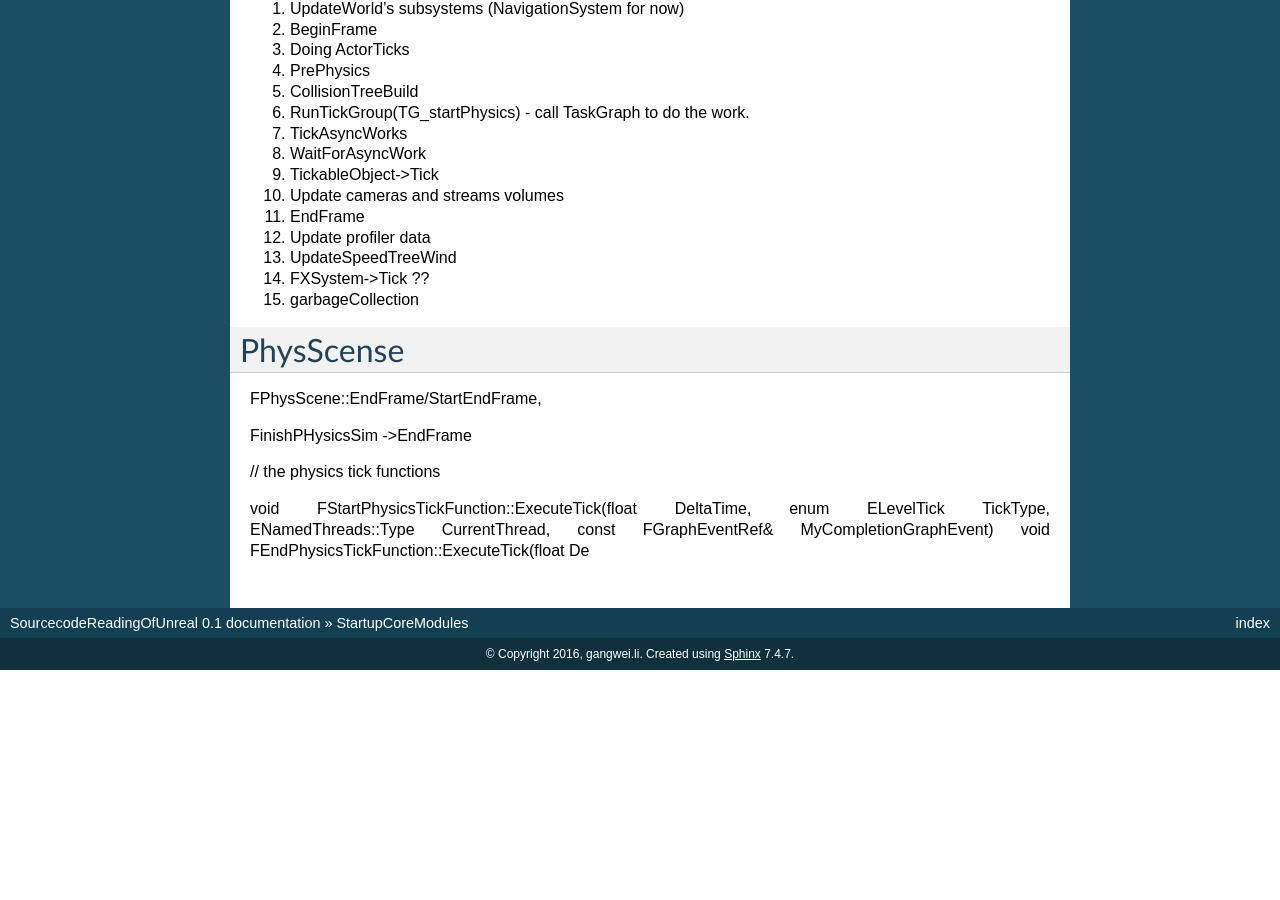
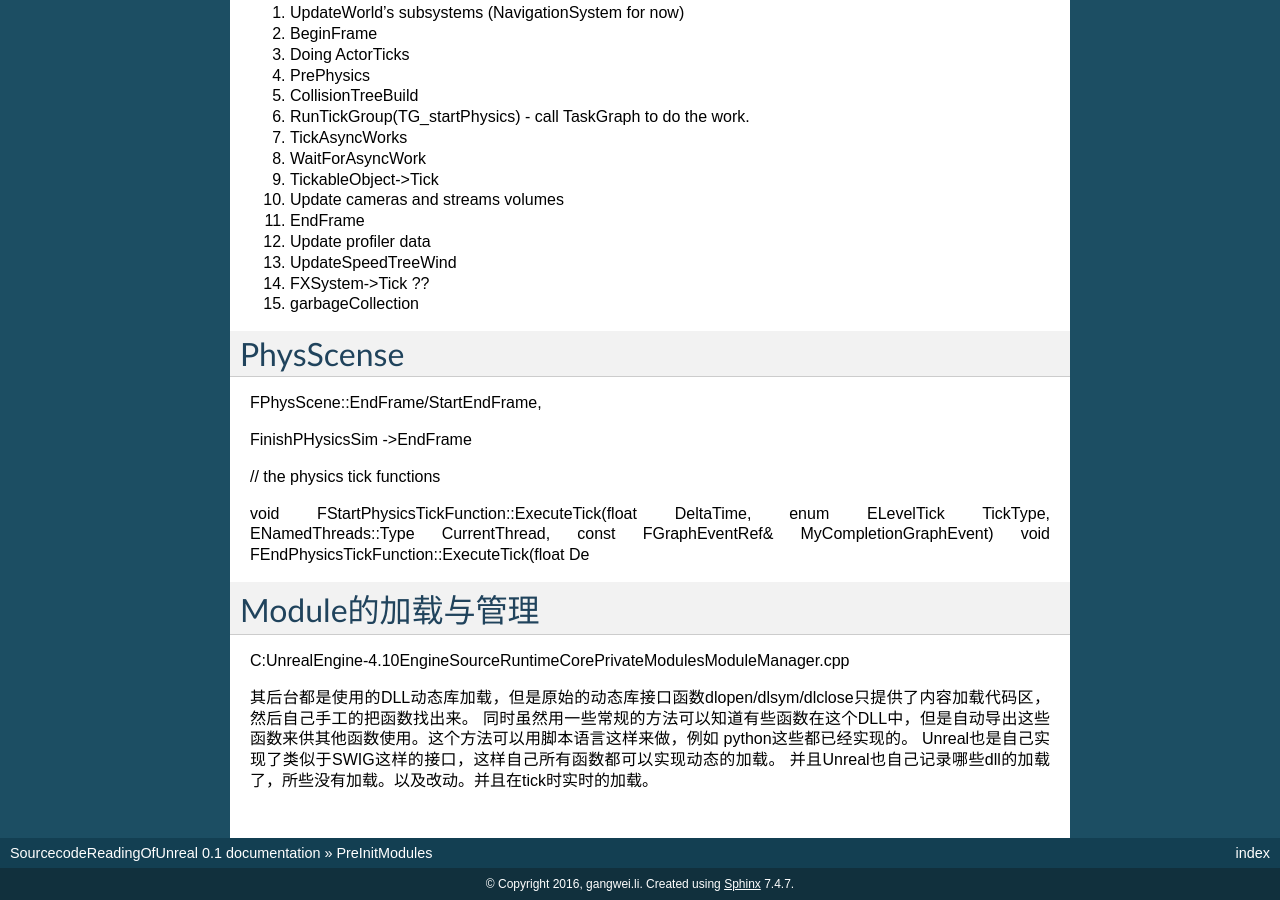
Before and after one commit to gwli/SourcecodeReadingOfUnreal, a Sphinx documentation site: the page built from source/content/Bootup.rst, in a window 1280 px wide and 900 px high, scrolled down 2888 px. Built offline with Sphinx 7.4.7, drawn with Linux system fonts in a browser that asks for light colours; formulas are drawn with MathJax 3; pages that are not in the unit, such as notebooks, are missing from menus; before the commit the page ends 3558 px from its top, so only the background shows below that; some of the changed text lies outside the part shown.

Commit message:
Module management

```diff
--- a/source/content/Bootup.rst
+++ b/source/content/Bootup.rst
@@ -1,4 +1,5 @@
 Unreal的起动模式，是并行化，先把所有的resource加载，然后设置，event事件。
+
 PreInitModules
 ==============
 #. basic
@@ -135,7 +136,6 @@ UGameEngine::Tick
 UWorld::Tick
 ============
 
-
 #. UMETA Pre Physics
 #. Start Physics
 #. During Physics
@@ -178,3 +178,14 @@ FinishPHysicsSim ->EndFrame
 
 void FStartPhysicsTickFunction::ExecuteTick(float DeltaTime, enum ELevelTick TickType, ENamedThreads::Type CurrentThread, const FGraphEventRef& MyCompletionGraphEvent)
 void FEndPhysicsTickFunction::ExecuteTick(float De
+
+
+Module的加载与管理
+===================
+
+C:\UnrealEngine-4.10\Engine\Source\Runtime\Core\Private\Modules\ModuleManager.cpp
+
+其后台都是使用的DLL动态库加载，但是原始的动态库接口函数dlopen/dlsym/dlclose只提供了内容加载代码区，然后自己手工的把函数找出来。
+同时虽然用一些常规的方法可以知道有些函数在这个DLL中，但是自动导出这些函数来供其他函数使用。这个方法可以用脚本语言这样来做，例如
+python这些都已经实现的。 Unreal也是自己实现了类似于SWIG这样的接口，这样自己所有函数都可以实现动态的加载。
+并且Unreal也自己记录哪些dll的加载了，所些没有加载。以及改动。并且在tick时实时的加载。
```
